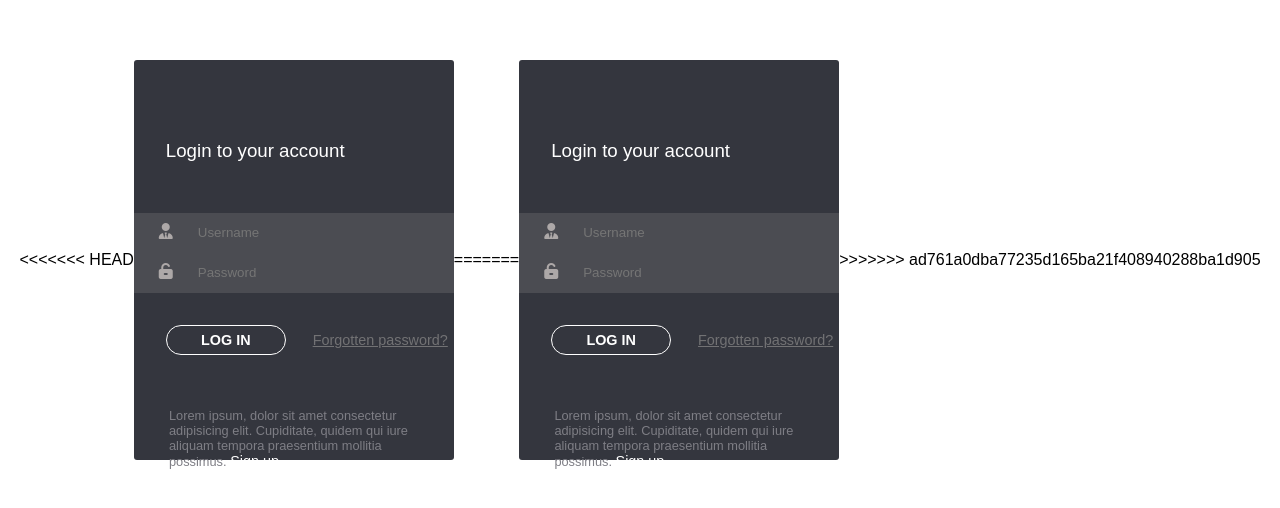
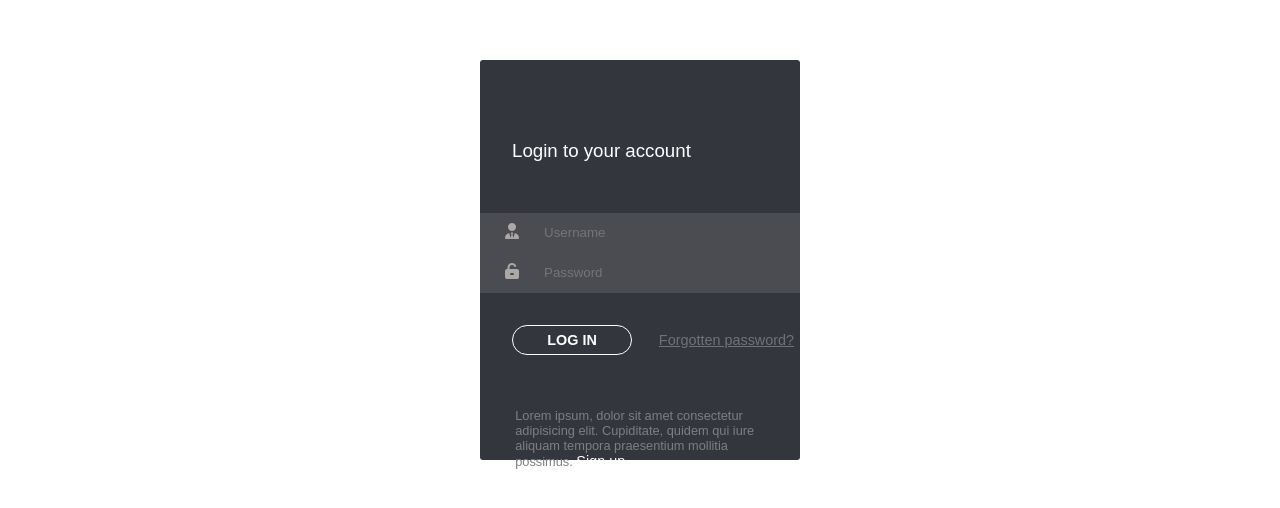
Before and after one commit to MohamedJakkariya/Alumni-Management-System, a plain HTML site: page Sign in/sign_in.html in a window 1280 px wide. Shown: the part 148-656 px from the top of the page. Drawn offline with Linux system fonts and the light colour scheme.

Commit message:
Login page merge bug fixed

```diff
--- a/Sign in/sign_in.html
+++ b/Sign in/sign_in.html
@@ -1,4 +1,3 @@
-<<<<<<< HEAD
 <!DOCTYPE html>
 <html lang="en">
 <head>
@@ -38,45 +37,4 @@
  <!-- Link for js -->
 <script src="./sign_in.js"></script>
 </body>
-=======
-<!DOCTYPE html>
-<html lang="en">
-<head>
- <meta charset="UTF-8">
- <meta name="viewport" content="width=device-width, initial-scale=1.0">
- <meta http-equiv="X-UA-Compatible" content="ie=edge">
- <title>Login</title>
-
- <!-- Link section  -->
- <link rel="stylesheet" href="./sign_in.css">
- <script src="https://kit.fontawesome.com/e2169f0192.js" crossorigin="anonymous"></script>
-</head>
-<body>
- <!-- Container of Login  -->
- <div class="container">
-  <h3>Login to your account</h3>
-  <div class="username">
-   <i class="fas fa-user-tie" id="user"></i>
-   <input type="text" name="Username" id="username" placeholder="Username" required>
-  </div>
-
-  <div class="password">
-   <i class="fas fa-unlock-alt" id="pass"></i>
-   <input type="password" name="Password" id="password" placeholder="Password" required>
-  </div>
-
-  <div class="btn">
-   <button type="button">LOG IN</button>
-   <a href="#">Forgotten password?</a>
-  </div>
-
-  <p>Lorem ipsum, dolor sit amet consectetur adipisicing elit. Cupiditate, quidem qui iure aliquam tempora praesentium mollitia possimus.
-   <a href="#" class="sign-up">Sign up</a>
-  </p>
- </div>
-
- <!-- Link for js -->
-<script src="./sign_in.js"></script>
-</body>
->>>>>>> ad761a0dba77235d165ba21f408940288ba1d905
 </html>
```
